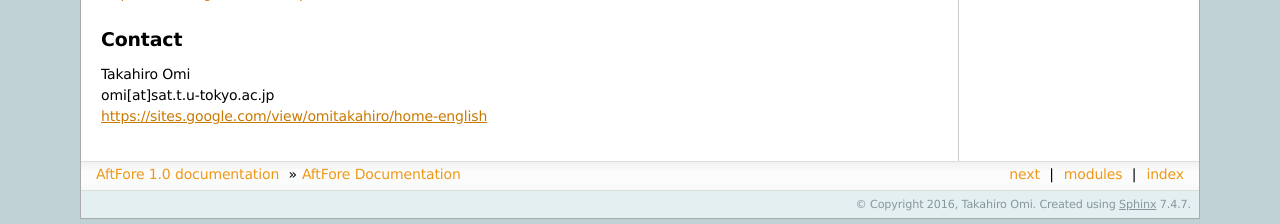
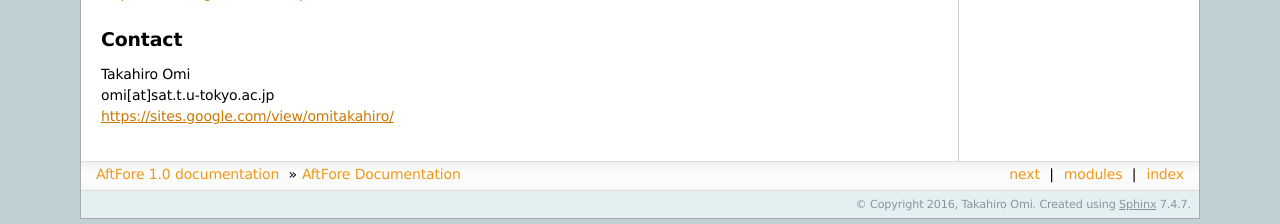
Before and after one commit to omitakahiro/AftFore, a Sphinx documentation site: the page built from sphinx/index.rst, in a window 1280 px wide. Shown: the part 673-897 px from the top of the page. Built offline with Sphinx 7.4.7, drawn with Linux system fonts in a browser that asks for light colours; some of the changed lines change nothing that is shown.

Commit message:
Update index.rst

```diff
--- a/sphinx/index.rst
+++ b/sphinx/index.rst
@@ -29,4 +29,4 @@
 ^^^^^^^^^^^^^
 | Takahiro Omi
 | omi[at]sat.t.u-tokyo.ac.jp
-| https://sites.google.com/view/omitakahiro/home-english
+| https://sites.google.com/view/omitakahiro/
```
